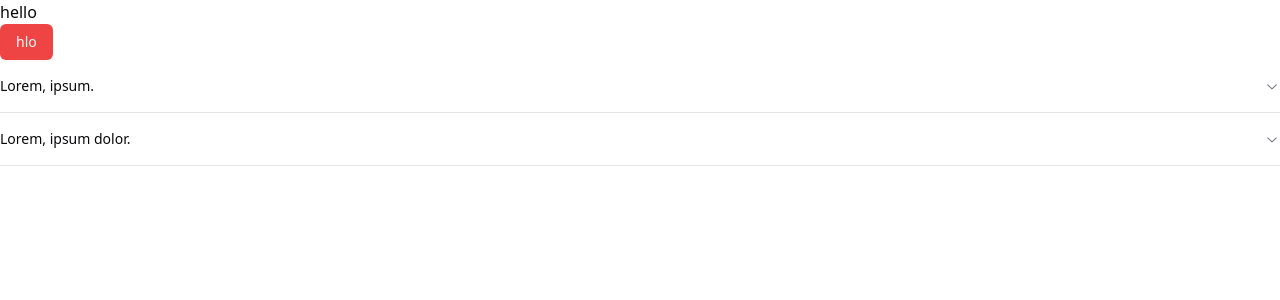
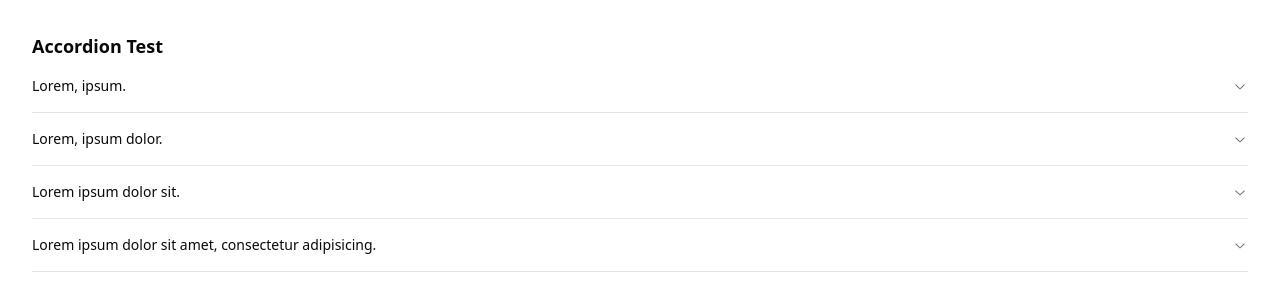
Before and after one commit to mark-ianz/shadcn-ui-course, a React (Vite) app: page / in a window 1280 px wide. Shown: the top 300 px of the page. Built offline with nearby package versions, Linux system fonts and the light colour scheme.

Commit message:
added padding on root, h1 on App.tsx

```diff
--- a/src/App.tsx
+++ b/src/App.tsx
@@ -9,13 +9,10 @@ import {
 } from "./components/ui/accordion";
 
 function App() {
-  const [count, setCount] = useState(0);
-
   return (
     <>
-      <p>hello</p>
-      <Button variant={"destructive"}>hlo</Button>
-      <Accordion type="single" collapsible>
+      <h1 className="font-semibold text-lg">Accordion Test</h1>
+      <Accordion type="multiple">
         <AccordionItem value="item-1">
           <AccordionTrigger>Lorem, ipsum.</AccordionTrigger>
           <AccordionContent>
@@ -26,7 +23,25 @@ function App() {
         <AccordionItem value="item-2">
           <AccordionTrigger>Lorem, ipsum dolor.</AccordionTrigger>
           <AccordionContent>
-            Lorem ipsum dolor sit amet consectetur adipisicing elit.
+            Lorem ipsum dolor sit amet consectetur adipisicing elit. Consectetur
+            placeat maxime fugiat corporis laborum doloremque nesciunt?
+          </AccordionContent>
+        </AccordionItem>
+        <AccordionItem value="item-3">
+          <AccordionTrigger>Lorem ipsum dolor sit.</AccordionTrigger>
+          <AccordionContent>
+            Lorem ipsum dolor sit amet consectetur.
+          </AccordionContent>
+        </AccordionItem>
+        <AccordionItem value="item-4">
+          <AccordionTrigger>
+            Lorem ipsum dolor sit amet, consectetur adipisicing.
+          </AccordionTrigger>
+          <AccordionContent>
+            Lorem ipsum dolor sit amet consectetur adipisicing elit. Natus iste
+            iure repudiandae nam nesciunt autem perferendis eum est fugit saepe?
+            Doloribus suscipit totam nihil quam explicabo fuga ullam velit
+            repellat?
           </AccordionContent>
         </AccordionItem>
       </Accordion>
--- a/src/index.css
+++ b/src/index.css
@@ -64,3 +64,7 @@
     @apply bg-background text-foreground;
   }
 }
+
+#root {
+  padding: 2rem;
+}
```
